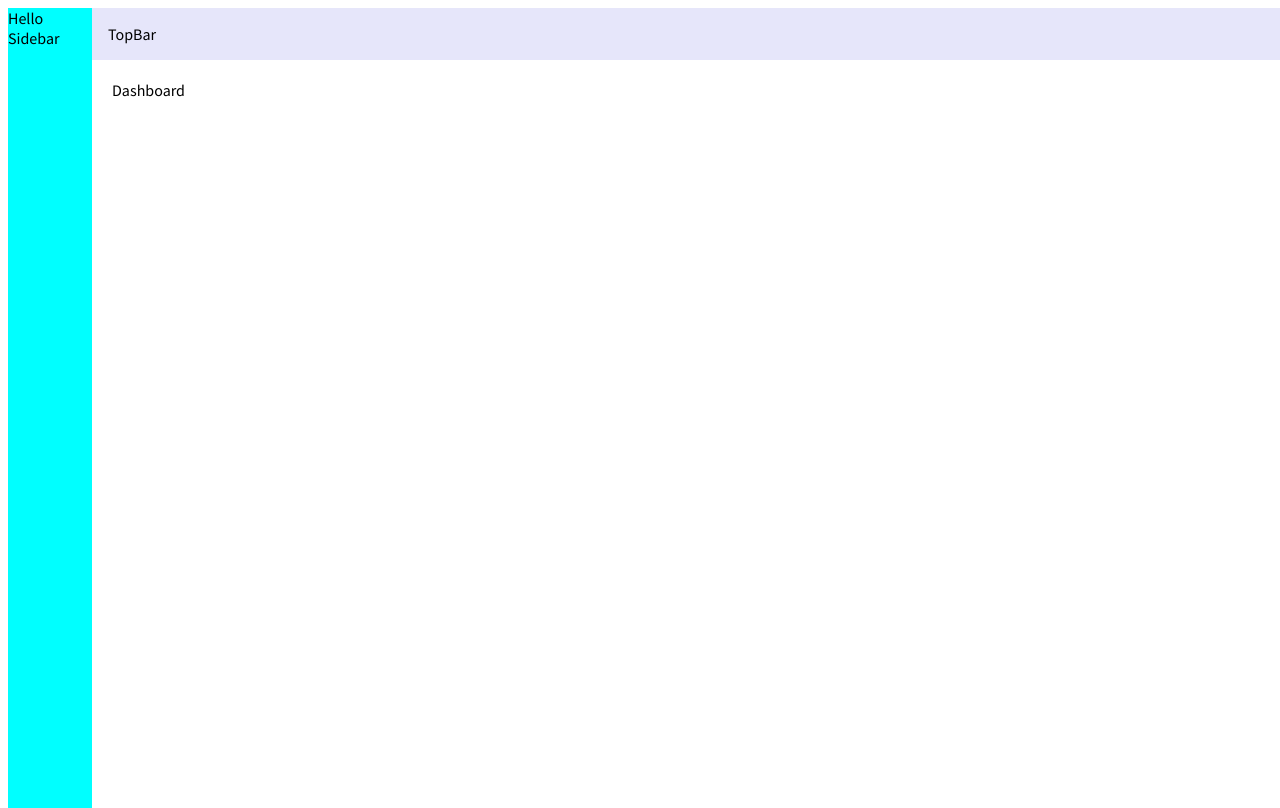
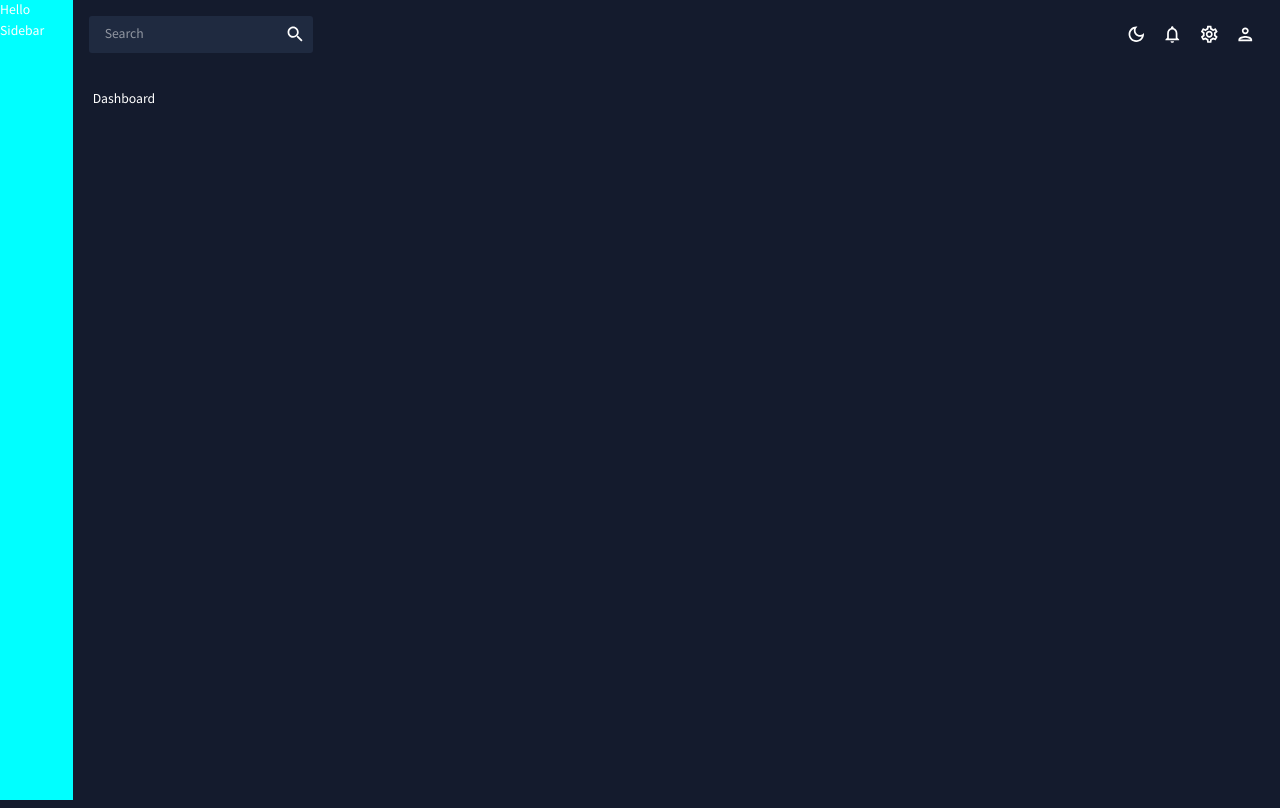
Before and after one commit to shivprajapat/react-admin-mui, a React (Create React App) app: page / in a window 1280 px wide. Built offline with nearby package versions, Linux system fonts and the light colour scheme.

Commit message:
global theme color variable , light & dark mode functionality add

```diff
--- a/src/App.js
+++ b/src/App.js
@@ -1,8 +1,15 @@
 import React from "react";
 import { Routes, Route } from "react-router-dom";
+import { ColorModeContext, useMode } from "./theme";
 import { Dashboard, Sidebar, Topbar } from "./scenes";
+import { CssBaseline, ThemeProvider } from "@mui/material";
 const App = () => {
+  const [theme, colorMode] = useMode();
+
   return (
+    <ColorModeContext.Provider value={colorMode}>
+      <ThemeProvider theme={theme}>
+        <CssBaseline />
         <div className="app">
           <Sidebar />
           <main className="content">
@@ -12,6 +19,8 @@
             </Routes>
           </main>
         </div>
+      </ThemeProvider>
+    </ColorModeContext.Provider>
   )
 }
 
--- a/src/scenes/global/Topbar.jsx
+++ b/src/scenes/global/Topbar.jsx
@@ -1,9 +1,43 @@
-import React from 'react'
-import { Box } from '@mui/material'
+import { useContext } from "react";
+import InputBase from "@mui/material/InputBase";
+import SearchIcon from "@mui/icons-material/Search";
+import { ColorModeContext, tokens } from "../../theme";
+import { Box, IconButton, useTheme } from "@mui/material";
+import PersonOutlinedIcon from "@mui/icons-material/PersonOutlined";
+import DarkModeOutlinedIcon from "@mui/icons-material/DarkModeOutlined";
+import SettingsOutlinedIcon from "@mui/icons-material/SettingsOutlined";
+import LightModeOutlinedIcon from "@mui/icons-material/LightModeOutlined";
+import NotificationsOutlinedIcon from "@mui/icons-material/NotificationsOutlined";
+const TopBar = () => {
+  const theme = useTheme();
+  const colors = tokens(theme.palette.mode);
+  const colorMode = useContext(ColorModeContext);
 
-const TopBar = () => {
   return (
-    <Box sx={{ bgcolor: "lavender"}}  display="flex" justifyContent="space-between" p={2}>TopBar</Box>
+    <Box display="flex" justifyContent="space-between" p={2}>
+      {/* SEARCH BAR */}
+      <Box display="flex" backgroundColor={colors.primary[400]} borderRadius="3px">
+        <InputBase sx={{ ml: 2, flex: 1 }} placeholder="Search" />
+        <IconButton type="button" sx={{ p: 1 }}>
+          <SearchIcon />
+        </IconButton>
+      </Box>
+      {/* ICONS */}
+      <Box display="flex">
+        <IconButton onClick={colorMode.toggleColorMode}>
+          {theme.palette.mode === 'dark' ? <DarkModeOutlinedIcon /> : <LightModeOutlinedIcon />}
+        </IconButton>
+        <IconButton>
+          <NotificationsOutlinedIcon />
+        </IconButton>
+        <IconButton>
+          <SettingsOutlinedIcon />
+        </IconButton>
+        <IconButton>
+          <PersonOutlinedIcon />
+        </IconButton>
+      </Box>
+    </Box>
   )
 }
 
--- /dev/null
+++ b/src/theme/index.js
@@ -0,0 +1,207 @@
+import { createContext, useState, useMemo } from "react";
+import { createTheme } from "@mui/material/styles";
+
+// color design tokens export
+
+
+export const tokens = (mode) => ({
+    ...(mode === "dark" ?
+        {
+            grey: {
+                100: "#e0e0e0",
+                200: "#c2c2c2",
+                300: "#a3a3a3",
+                400: "#858585",
+                500: "#666666",
+                600: "#525252",
+                700: "#3d3d3d",
+                800: "#292929",
+                900: "#141414",
+            },
+            primary: {
+                100: "#d0d1d5",
+                200: "#a1a4ab",
+                300: "#727681",
+                400: "#1F2A40",
+                500: "#141b2d",
+                600: "#101624",
+                700: "#0c101b",
+                800: "#080b12",
+                900: "#040509",
+            },
+            greenAccent: {
+                100: "#dbf5ee",
+                200: "#b7ebde",
+                300: "#94e2cd",
+                400: "#70d8bd",
+                500: "#4cceac",
+                600: "#3da58a",
+                700: "#2e7c67",
+                800: "#1e5245",
+                900: "#0f2922",
+            },
+            redAccent: {
+                100: "#f8dcdb",
+                200: "#f1b9b7",
+                300: "#e99592",
+                400: "#e2726e",
+                500: "#db4f4a",
+                600: "#af3f3b",
+                700: "#832f2c",
+                800: "#58201e",
+                900: "#2c100f",
+            },
+            blueAccent: {
+                100: "#e1e2fe",
+                200: "#c3c6fd",
+                300: "#a4a9fc",
+                400: "#868dfb",
+                500: "#6870fa",
+                600: "#535ac8",
+                700: "#3e4396",
+                800: "#2a2d64",
+                900: "#151632",
+            },
+        } : {
+            grey: {
+                100: "#141414",
+                200: "#292929",
+                300: "#3d3d3d",
+                400: "#525252",
+                500: "#666666",
+                600: "#858585",
+                700: "#a3a3a3",
+                800: "#c2c2c2",
+                900: "#e0e0e0",
+            },
+            primary: {
+                100: "#040509",
+                200: "#080b12",
+                300: "#0c101b",
+                400: "#f2f0f0", // manually changed
+                500: "#141b2d",
+                600: "#1F2A40",
+                700: "#727681",
+                800: "#a1a4ab",
+                900: "#d0d1d5",
+            },
+            greenAccent: {
+                100: "#0f2922",
+                200: "#1e5245",
+                300: "#2e7c67",
+                400: "#3da58a",
+                500: "#4cceac",
+                600: "#70d8bd",
+                700: "#94e2cd",
+                800: "#b7ebde",
+                900: "#dbf5ee",
+            },
+            redAccent: {
+                100: "#2c100f",
+                200: "#58201e",
+                300: "#832f2c",
+                400: "#af3f3b",
+                500: "#db4f4a",
+                600: "#e2726e",
+                700: "#e99592",
+                800: "#f1b9b7",
+                900: "#f8dcdb",
+            },
+            blueAccent: {
+                100: "#151632",
+                200: "#2a2d64",
+                300: "#3e4396",
+                400: "#535ac8",
+                500: "#6870fa",
+                600: "#868dfb",
+                700: "#a4a9fc",
+                800: "#c3c6fd",
+                900: "#e1e2fe",
+            },
+        }),
+})
+
+// mui theme settings
+export const themeSettings = (mode) => {
+    const colors = tokens(mode);
+    return {
+        palette: {
+            mode,
+            ...(mode === 'dark' ? {
+                // palette values for dark mode
+                primary: {
+                    main: colors.primary[500]
+                },
+                secondary: {
+                    main: colors.greenAccent[500]
+                },
+                neutral: {
+                    dark: colors.grey[700],
+                    main: colors.grey[400],
+                    light: colors.grey[100]
+                },
+                background: {
+                    default: colors.primary[500]
+                }
+            } : {
+                // palette values for light mode
+                primary: {
+                    main: colors.primary[100]
+                },
+                secondary: {
+                    main: colors.greenAccent[500]
+                },
+                neutral: {
+                    dark: colors.grey[700],
+                    main: colors.grey[400],
+                    light: colors.grey[100]
+                },
+                background: {
+                    default: "#fcfcfc"
+                }
+            })
+        },
+        typography: {
+            fontFamily: ["Source Sans Pro", "sans-serif"].join(","),
+            fontSize: 12,
+            h1: {
+                fontFamily: ["Source Sans Pro", "sans-serif"].join(","),
+                fontSize: 40,
+            },
+            h2: {
+                fontFamily: ["Source Sans Pro", "sans-serif"].join(","),
+                fontSize: 32,
+            },
+            h3: {
+                fontFamily: ["Source Sans Pro", "sans-serif"].join(","),
+                fontSize: 24,
+            },
+            h4: {
+                fontFamily: ["Source Sans Pro", "sans-serif"].join(","),
+                fontSize: 20,
+            },
+            h5: {
+                fontFamily: ["Source Sans Pro", "sans-serif"].join(","),
+                fontSize: 16,
+            },
+            h6: {
+                fontFamily: ["Source Sans Pro", "sans-serif"].join(","),
+                fontSize: 14,
+            },
+        },
+    }
+}
+
+// context for color mode
+
+export const ColorModeContext = createContext({
+    toggleColorMode: () => { }
+})
+export const useMode = () => {
+    const [mode, setMode] = useState("dark");
+    const colorMode = useMemo(() => ({
+        toggleColorMode: () => setMode((prev) => (prev === "light" ? "dark" : "light"))
+    }), [])
+    const theme = useMemo(() => createTheme(themeSettings(mode)), [mode]);
+    return [theme, colorMode]
+}
```
Lines whose indentation alone changed are shown as unchanged.
